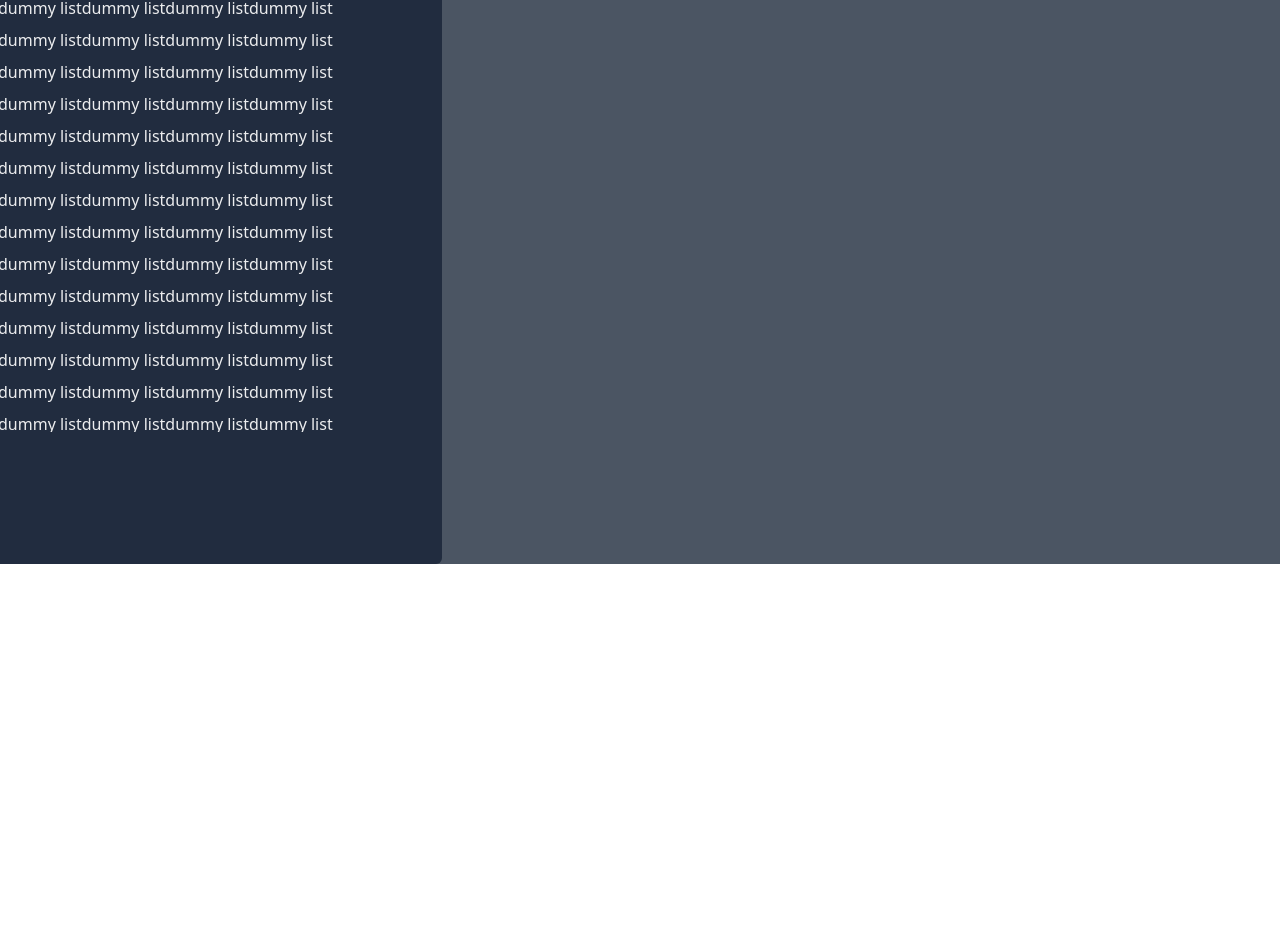
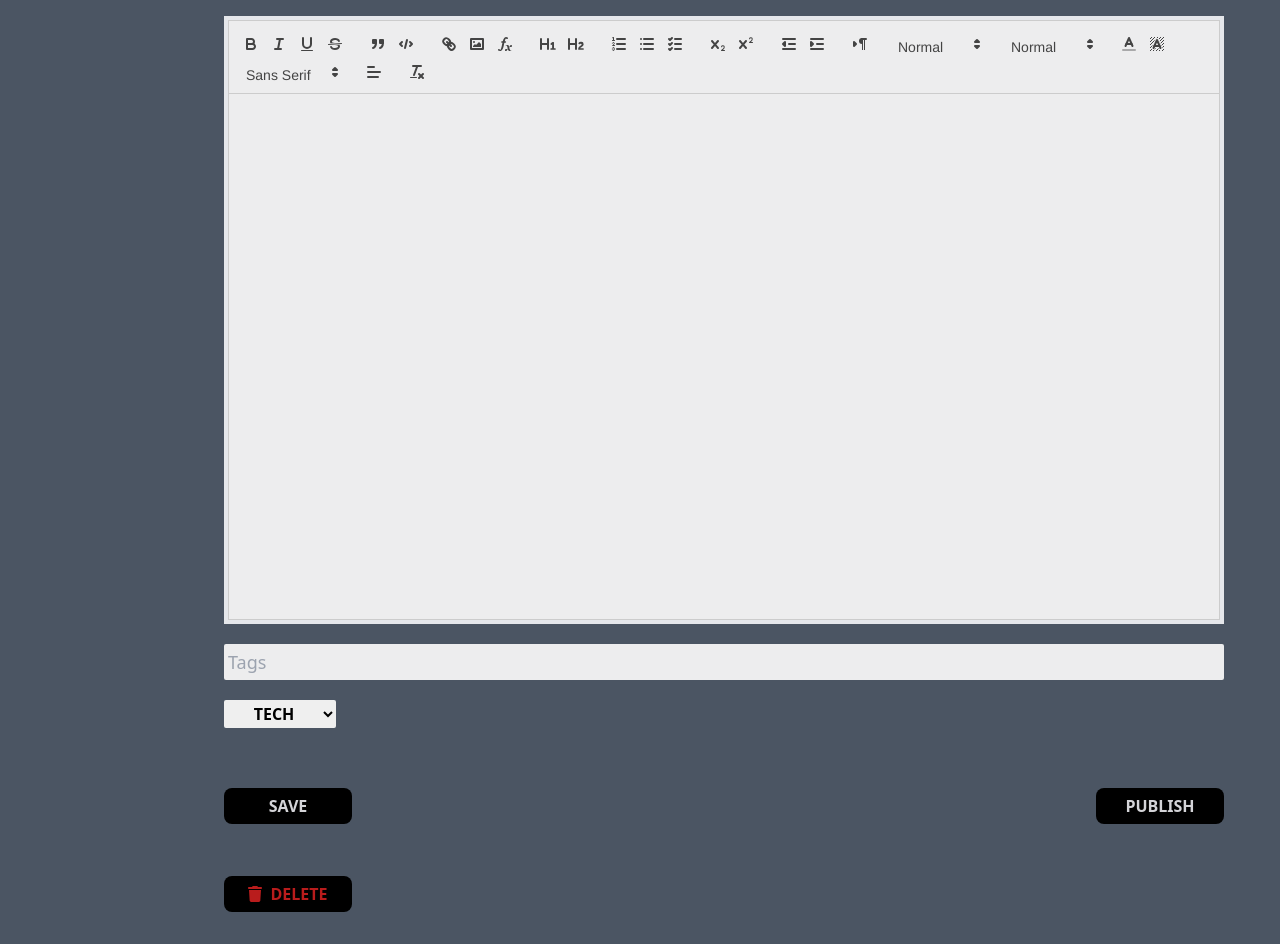
Before and after one commit to anxhukumar/Personal-blog-website, a React (Vite) app in the folder frontend/: page /admin in a window 1280 px wide. Shown: the part 348-1292 px from the top of the page. Before the commit the page ends 912 px from the top, so only its background shows below. Built offline with nearby package versions, Linux system fonts and the light colour scheme.

Commit message:
Complete all UI except fixing the sidebar height issue

```diff
--- a/frontend/package.json
+++ b/frontend/package.json
@@ -18,6 +18,7 @@
     "@reduxjs/toolkit": "^2.3.0",
     "react": "^18.3.1",
     "react-dom": "^18.3.1",
+    "react-quill": "^2.0.0",
     "react-redux": "^9.1.2",
     "react-router-dom": "^6.28.0"
   },
--- /dev/null
+++ b/frontend/src/components/Admin components/MainTextEditor.jsx
@@ -0,0 +1,54 @@
+import React from 'react'
+import QuillTextEditor from './QuillTextEditor'
+import AdminSolidBtn from './AdminSolidBtn'
+import {FontAwesomeIcon} from "@fortawesome/react-fontawesome"
+import {faTrash} from "@fortawesome/free-solid-svg-icons"
+
+function MainTextEditor() {
+  return (
+    <>
+
+      <div className='flex flex-col gap-5'>
+          <div className='w-full'>
+              <textarea type="text" placeholder='Title' className='bg-[#ededee] w-full h-10 text-lg p-1 resize-none rounded-sm' />
+          </div>
+
+          <div className='w-full'>
+           <textarea type="text" placeholder='Overview' className='bg-[#ededee] w-full h-40 text-lg p-1 resize-none rounded-sm ' />
+          </div>
+
+          <div className='w-full border-4'>
+            <QuillTextEditor className="bg-[#ededee] text-lg h-[600px]" />
+          </div>
+
+          <div className='w-full'>
+            <input type="text" placeholder='Tags' className='bg-[#ededee] w-full h-9 text-lg p-1 rounded-sm' />
+          </div>
+
+          <div className='w-full'>
+            <select className='w-28 h-7 font-bold text-center rounded-sm ' name="category" id="category">
+              <option className='font-bold text-center rounded-sm' value="TECH">TECH</option>
+              <option className='font-bold text-center rounded-sm' value="LIFE">LIFE</option>
+            </select>
+          </div>
+
+          <div className='flex justify-between mt-10'>
+            <AdminSolidBtn className="w-32 rounded-lg hover:scale-105" label="SAVE" />
+            <AdminSolidBtn className="bg-[#03510B] hover:text-orange-400 w-32 rounded-lg hover:scale-105" label="PUBLISH"/>
+          </div>
+
+          <AdminSolidBtn className="w-32 rounded-lg hover:scale-105 text-red-700 mt-8 mb-8"
+          label={
+            <>
+              <FontAwesomeIcon icon={faTrash} className='mr-2 ' />
+              <span>DELETE</span>
+            </>
+          } />
+
+      </div>
+
+    </>
+  )
+}
+
+export default MainTextEditor
--- /dev/null
+++ b/frontend/src/components/Admin components/QuillTextEditor.jsx
@@ -0,0 +1,75 @@
+import React, { useState } from 'react';
+import ReactQuill from 'react-quill';
+import 'react-quill/dist/quill.snow.css';
+
+function QuillTextEditor({ className }) {
+    const [value, setValue] = useState('');
+
+    const toolbarOptions = [
+        ['bold', 'italic', 'underline', 'strike'],
+        ['blockquote', 'code-block'],
+        ['link', 'image', 'formula'],
+        [{ 'header': 1 }, { 'header': 2 }],
+        [{ 'list': 'ordered'}, { 'list': 'bullet' }, { 'list': 'check' }],
+        [{ 'script': 'sub'}, { 'script': 'super' }],
+        [{ 'indent': '-1'}, { 'indent': '+1' }],
+        [{ 'direction': 'rtl' }],
+        [{ 'size': ['small', false, 'large', 'huge'] }],
+        [{ 'header': [1, 2, 3, 4, 5, 6, false] }],
+        [{ 'color': [] }, { 'background': [] }],
+        [{ 'font': [] }],
+        [{ 'align': [] }],
+        ['clean']
+    ];
+
+    const module = {
+        toolbar: toolbarOptions,
+    };
+
+    return (
+        <div className={`${className} flex flex-col`}>
+            {/* Container with relative positioning */}
+            <div className="relative h-[600px]">
+                {/* Quill editor with absolute positioning to fill container */}
+                <ReactQuill
+                    theme="snow"
+                    value={value}
+                    onChange={setValue}
+                    modules={module}
+                    className="absolute inset-0"
+                    style={{
+                        height: '100%',
+                        display: 'flex',
+                        flexDirection: 'column'
+                    }}
+                />
+                <style>{`
+                    /* Target the Quill editor container */
+                    .quill {
+                        height: 100%;
+                        display: flex;
+                        flex-direction: column;
+                    }
+
+                    /* Target the content area */
+                    .ql-container {
+                        flex: 1;
+                        overflow: auto;
+                    }
+
+                    /* Target the toolbar */
+                    .ql-toolbar {
+                        flex: 0 0 auto;
+                    }
+
+                    /* Target the editor area */
+                    .ql-editor {
+                        min-height: 100%;
+                    }
+                `}</style>
+            </div>
+        </div>
+    );
+}
+
+export default QuillTextEditor;
--- a/frontend/src/components/index.js
+++ b/frontend/src/components/index.js
@@ -11,5 +11,7 @@ import AdminHeader from "./Admin components/AdminHeader";
 import AdminSolidBtn from "./Admin components/AdminSolidBtn";
 import AdminInputBox from "./Admin components/AdminInputBox";
 import AdminDropdown from "./Admin components/AdminDropdown";
+import QuillTextEditor from "./Admin components/QuillTextEditor";
+import MainTextEditor from "./Admin components/MainTextEditor";
 
-export {Logo, ModeSwitch, SolidBtn, SearchBar, GradientBtn, MessageForm, HomeBlogSnippet, FixedModeSwitch, MainHeader, AdminHeader, AdminSolidBtn, AdminInputBox, AdminDropdown}
+export {Logo, ModeSwitch, SolidBtn, SearchBar, GradientBtn, MessageForm, HomeBlogSnippet, FixedModeSwitch, MainHeader, AdminHeader, AdminSolidBtn, AdminInputBox, AdminDropdown, QuillTextEditor, MainTextEditor}
--- a/frontend/src/pages/admin pages/AdminHome.jsx
+++ b/frontend/src/pages/admin pages/AdminHome.jsx
@@ -2,11 +2,11 @@ import React from 'react'
 import { useState } from 'react'
 import { FontAwesomeIcon } from '@fortawesome/react-fontawesome'
 import { faBars, faSquareXmark } from '@fortawesome/free-solid-svg-icons'
-import { AdminDropdown, SearchBar } from '../../components'
+import { AdminDropdown, MainTextEditor, SearchBar } from '../../components'
 
 function AdminHome() {
 
-  const [toggleSidebar, setToggleSidebar] = useState(true)
+  const [toggleSidebar, setToggleSidebar] = useState(false)
   const [blogCategory, setBlogCategory] = useState("TECH")
 
   return (
@@ -17,7 +17,7 @@ function AdminHome() {
 
       {/* SIDEBAR */}
       {toggleSidebar ? (
-      <div className='absolute right-[710px] w-[500px] rounded-md bg-[#1e293b] z-10 transition-all duration-500 opacity-90 min-h-screen'>
+      <div className='absolute right-[710px] w-[500px] rounded-md bg-[#1e293b] z-10 transition-all duration-500 opacity-95 min-h-screen border-4'>
 
         {/* CLOSE ICON & SEARCH BAR */}
 
@@ -27,53 +27,41 @@ function AdminHome() {
           <SearchBar className="w-96"/>
           <AdminDropdown className='mt-4' menuClassName='absolute' option1="TECH" option2="LIFE" oneOnClick={() => setBlogCategory("TECH")} twoOnClick={() => setBlogCategory("LIFE")} label={blogCategory=="TECH" ? "TECH" : "LIFE"}  />
         </div>
-        <div className='h-[500px] overflow-y-auto custom-scrollbar flex flex-col gap-2'>
-        <h3 className='text-white text-md ml-14'>dummy listdummy listdummy listdummy list</h3>
-        <h3 className='text-white text-md ml-14'>dummy listdummy listdummy listdummy list</h3>
-        <h3 className='text-white text-md ml-14'>dummy listdummy listdummy listdummy list</h3>
-        <h3 className='text-white text-md ml-14'>dummy listdummy listdummy listdummy list</h3>
-        <h3 className='text-white text-md ml-14'>dummy listdummy listdummy listdummy list</h3>
-        <h3 className='text-white text-md ml-14'>dummy listdummy listdummy listdummy list</h3>
-        <h3 className='text-white text-md ml-14'>dummy listdummy listdummy listdummy list</h3>
-        <h3 className='text-white text-md ml-14'>dummy listdummy listdummy listdummy list</h3>
-        <h3 className='text-white text-md ml-14'>dummy listdummy listdummy listdummy list</h3>
-        <h3 className='text-white text-md ml-14'>dummy listdummy listdummy listdummy list</h3>
-        <h3 className='text-white text-md ml-14'>dummy listdummy listdummy listdummy list</h3>
-        <h3 className='text-white text-md ml-14'>dummy listdummy listdummy listdummy list</h3>
-        <h3 className='text-white text-md ml-14'>dummy listdummy listdummy listdummy list</h3>
-        <h3 className='text-white text-md ml-14'>dummy listdummy listdummy listdummy list</h3>
-        <h3 className='text-white text-md ml-14'>dummy listdummy listdummy listdummy list</h3>
-        <h3 className='text-white text-md ml-14'>dummy listdummy listdummy listdummy list</h3>
-        <h3 className='text-white text-md ml-14'>dummy listdummy listdummy listdummy list</h3>
-        <h3 className='text-white text-md ml-14'>dummy listdummy listdummy listdummy list</h3>
-        <h3 className='text-white text-md ml-14'>dummy listdummy listdummy listdummy list</h3>
-        <h3 className='text-white text-md ml-14'>dummy listdummy listdummy listdummy list</h3>
-        <h3 className='text-white text-md ml-14'>dummy listdummy listdummy listdummy list</h3>
-        <h3 className='text-white text-md ml-14'>dummy listdummy listdummy listdummy list</h3>
-        <h3 className='text-white text-md ml-14'>dummy listdummy listdummy listdummy list</h3>
-        <h3 className='text-white text-md ml-14'>dummy listdummy listdummy listdummy list</h3>
-        <h3 className='text-white text-md ml-14'>dummy listdummy listdummy listdummy list</h3>
-        <h3 className='text-white text-md ml-14'>dummy listdummy listdummy listdummy list</h3>
-        <h3 className='text-white text-md ml-14'>dummy listdummy listdummy listdummy list</h3>
-        <h3 className='text-white text-md ml-14'>dummy listdummy listdummy listdummy list</h3>
-        <h3 className='text-white text-md ml-14'>dummy listdummy listdummy listdummy list</h3>
-        <h3 className='text-white text-md ml-14'>dummy listdummy listdummy listdummy list</h3>
-        <h3 className='text-white text-md ml-14'>dummy listdummy listdummy listdummy list</h3>
-        <h3 className='text-white text-md ml-14'>dummy listdummy listdummy listdummy list</h3>
-        <h3 className='text-white text-md ml-14'>dummy listdummy listdummy listdummy list</h3>
-        <h3 className='text-white text-md ml-14'>dummy listdummy listdummy listdummy list</h3>
-        <h3 className='text-white text-md ml-14'>dummy listdummy listdummy listdummy list</h3>
-      </div>
-    </div>
+        <div className='h-[500px] overflow-y-auto custom-scrollbar'>
+            <ol className='flex flex-col gap-2'>
+                <li className='text-white text-md ml-14 mb-3'>
+                    <span className='hover:underline cursor-pointer w-fit'>
+                        The future of Web3 and the upcoming career opportunities in the field.
+                    </span>
+                </li>
+                <li className='text-white text-md ml-14 mb-3'>
+                    <span className='hover:underline cursor-pointer w-fit'>
+                        The future of Web3 and the upcoming career opportunities in the field.
+                    </span>
+                </li>
+                <li className='text-white text-md ml-14 mb-3'>
+                    <span className='hover:underline cursor-pointer w-fit'>
+                        The future of Web3 and the upcoming career opportunities in the field.
+                    </span>
+                </li>
+                <li className='text-white text-md ml-14 mb-3'>
+                    <span className='hover:underline cursor-pointer w-fit'>
+                        The future of Web3 and the upcoming career opportunities in the field.
+                    </span>
+                </li>
+
+            </ol>
+        </div>
+     </div>
       ):(
         <FontAwesomeIcon icon={faBars} style={{color: "#000000"}} onClick={() => setToggleSidebar(true)} className='absolute top-0 size-10' />
       )}
 
       {/* TEXT EDITOR CONTAINER */}
-      <div className='absolute left-96 flex flex-col gap-5 w-2/3 z-0'>
-        {/* The text editor will come inside this div */}
+      <div className='mx-24 w-[1000px] z-0'>
+        <MainTextEditor />
+      </div>
 
-      </div>
     </div>
    </div>
   )
--- a/frontend/src/pages/admin pages/Messages.jsx
+++ b/frontend/src/pages/admin pages/Messages.jsx
@@ -1,8 +1,7 @@
 import React from 'react'
-import { useState } from 'react'
 import { FontAwesomeIcon } from '@fortawesome/react-fontawesome'
-import { faBars, faSquareXmark } from '@fortawesome/free-solid-svg-icons'
-import { AdminDropdown, SearchBar } from '../../components'
+import { faTrash } from '@fortawesome/free-solid-svg-icons'
+import { AdminDropdown} from '../../components'
 
 function Messages() {
   return (
@@ -19,7 +18,24 @@ function Messages() {
                 </div>
 
                 <div className='h-[500px] overflow-y-auto custom-scrollbar flex flex-col gap-2'>
-                    <h3 className='text-white text-md ml-14'>dummy listdummy listdummy listdummy list</h3>
+                    <ol className='flex flex-col gap-2'>
+                        <li className='text-white text-md ml-14 mb-1'>
+                            <div className='flex justify-between'>
+                                <span className='hover:underline cursor-pointer w-fit'>
+                                    dummy message 1
+                                </span>
+                                <FontAwesomeIcon  icon={faTrash} className='text-red-800 mr-2 mt-1 hover:scale-125' />
+                            </div>
+                        </li>
+                        <li className='text-white text-md ml-14 mb-1'>
+                            <div className='flex justify-between'>
+                                <span className='hover:underline cursor-pointer w-fit'>
+                                    dummy message 1
+                                </span>
+                                <FontAwesomeIcon icon={faTrash} className='text-red-800 mr-2 mt-1 hover:scale-125' />
+                            </div>
+                        </li>
+                    </ol>
                 </div>
             </div>
 
```
Also changed, not shown: 1 other file (tests, documents, lock files or other folders).
